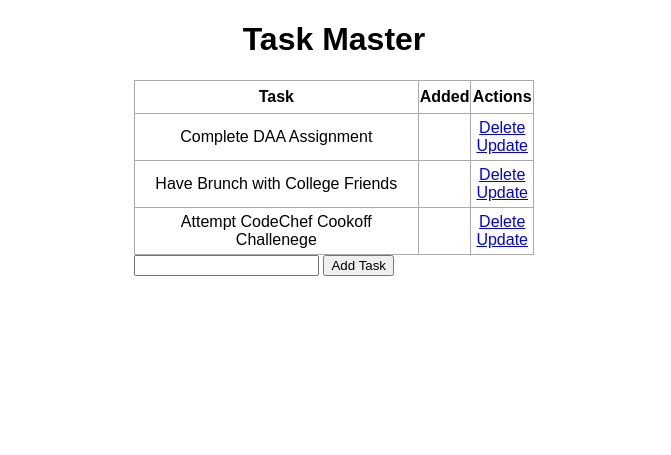
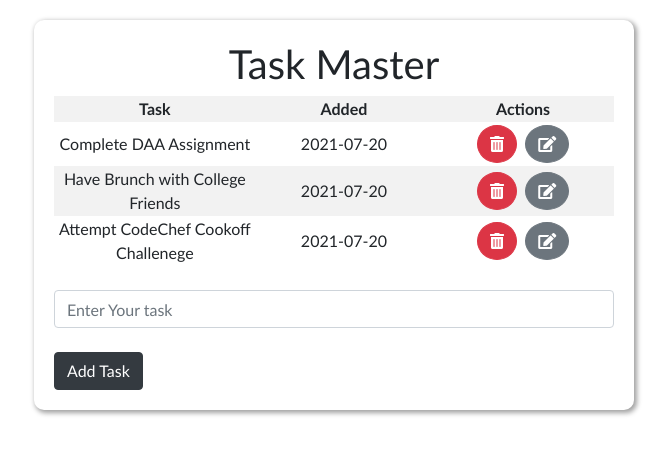
Before and after one commit to rohan-khurana/Task-Manager, a Flask app: page / in a window 1280 px wide. Shown: the top 455 px of the page, without its empty margins (306-977 px from the left). Run offline with Flask 2, Linux system fonts and the light colour scheme; data comes from the database, SQL or seed files in the repository; both versions use the stored data as it was after the commit; some libraries are stand-ins or nearby versions.

Commit message:
Modified CSS and Layout

```diff
--- a/static/css/main.css
+++ b/static/css/main.css
@@ -1,29 +1,21 @@
 body{
     margin:0;
-    font-family: sans-serif;
+    font-family: 'Trebuchet MS', 'Lucida Sans Unicode', 'Lucida Grande', 'Lucida Sans', Arial, sans-serif;
+    background-color: rgb(255, 255, 255);
 }
 
 .content {
     margin: 0 auto;
-    width: 400px;
+    margin-top: 20px;
+    width: 600px;
+    padding: 20px;
+    border-radius: 10px;
+    box-shadow: 2px 2px 5px 1px rgb(161, 161, 161);
+    background-color:white;
 }
 
-table, td, th {
-    border: 1px solid #aaa;
-}
-
-table {
-    border-collapse: collapse;
-    width: 100%;
-}
-
-th {
-    height: 30px;
-}
-
-td {
-    text-align: center;
-    padding: 5px;
+th,td{
+    width: 500px;
 }
 
 .form {
@@ -32,4 +24,5 @@ td {
 
 #content {
     width: 70%;
+    padding:10px;
 }
--- a/templates/base.html
+++ b/templates/base.html
@@ -2,6 +2,11 @@
 <html lang="en">
 <head>
     <meta charset="UTF-8">
+    <link rel="stylesheet" href="https://maxcdn.bootstrapcdn.com/bootstrap/4.5.2/css/bootstrap.min.css">
+    <link rel="stylesheet" href="https://use.fontawesome.com/releases/v5.7.0/css/all.css" integrity="sha384-lZN37f5QGtY3VHgisS14W3ExzMWZxybE1SJSEsQp9S+oqd12jhcu+A56Ebc1zFSJ" crossorigin="anonymous">
+    <script src="https://ajax.googleapis.com/ajax/libs/jquery/3.5.1/jquery.min.js"></script>
+    <script src="https://cdnjs.cloudflare.com/ajax/libs/popper.js/1.16.0/umd/popper.min.js"></script>
+    <script src="https://maxcdn.bootstrapcdn.com/bootstrap/4.5.2/js/bootstrap.min.js"></script>
     <link rel="stylesheet" href="{{ url_for('static',filename='css/main.css')}}">
     {% block head %}{% endblock %}
 </head>
--- a/templates/index.html
+++ b/templates/index.html
@@ -8,9 +8,9 @@
 <div class="content">
     <h1 style="text-align:center;"> Task Master</h1>
     {% if tasks|length < 1 %}
-    <h4>There are no tasks. Create One below!</h4>
+    <h5 style="text-align:center;">There are no tasks. Create One below!</h5>
     {% else %}
-    <table>
+    <table class="table-striped" style="text-align: center;">
         <tr>
             <th>Task</th>
             <th>Added</th>
@@ -21,19 +21,20 @@
 
         <tr>
             <td>{{task.content}}</td>
-            <td>{{task.date_created.Date}}</td>
+            <td>{{task.date_created.date()}}</td>
             <td>
-                <a href="/delete/{{task.id}}">Delete</a>
-                <br>
-                <a href="/update/{{task.id}}">Update</a>
+                <a class="btn btn-danger rounded-circle" style="margin: 2px;" href="/delete/{{task.id}}"><i class="fas fa-trash-alt"></i></a>
+                <a class="btn btn-secondary rounded-circle" style="margin: 2px;" href="/update/{{task.id}}"><i class="fas fa-edit"></i></a>
             </td>
         </tr>
         {% endfor %}
     </table>
     {% endif %}
+    <br>
     <form action="/" method="POST">
-        <input type="text" name="content">
-        <input type="submit" name="" value="Add Task">
+        <input class="form-control" placeholder="Enter Your task" type="text" name="content">
+        <br>
+        <input class="btn btn-dark" type="submit" name="" value="Add Task">
     </form>
 
 </div>
--- a/templates/update.html
+++ b/templates/update.html
@@ -9,8 +9,9 @@
     <h1 style="text-align:center;"> Update Task</h1>
 
     <form action="/update/{{task.id}}" method="POST">
-        <input type="text" name="content" value="{{task.content}}">
-        <input type="submit" name="" value="Update">
+        <input class="form-control" type="text" name="content" value="{{task.content}}">
+        <br>
+        <input class="btn btn-secondary" type="submit" name="" value="Update">
     </form>
 
 </div>
```
Also changed, not shown: test.db.
